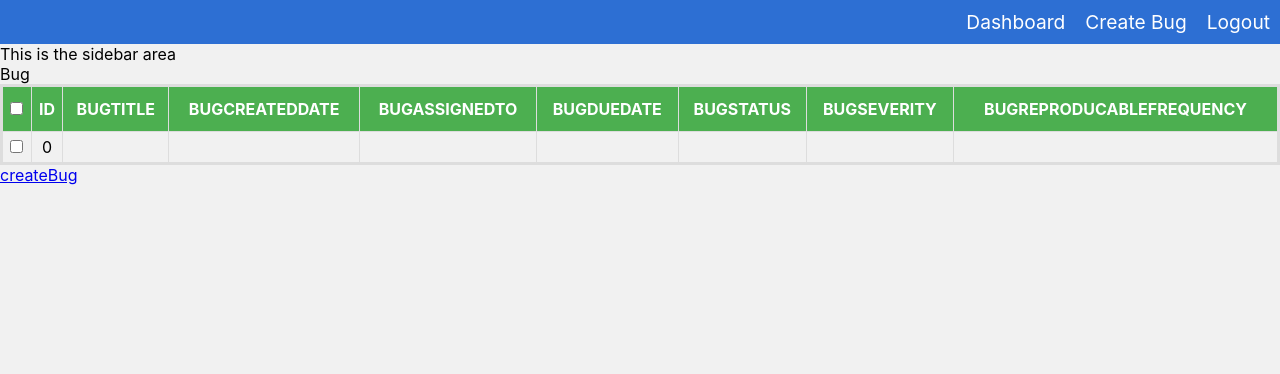
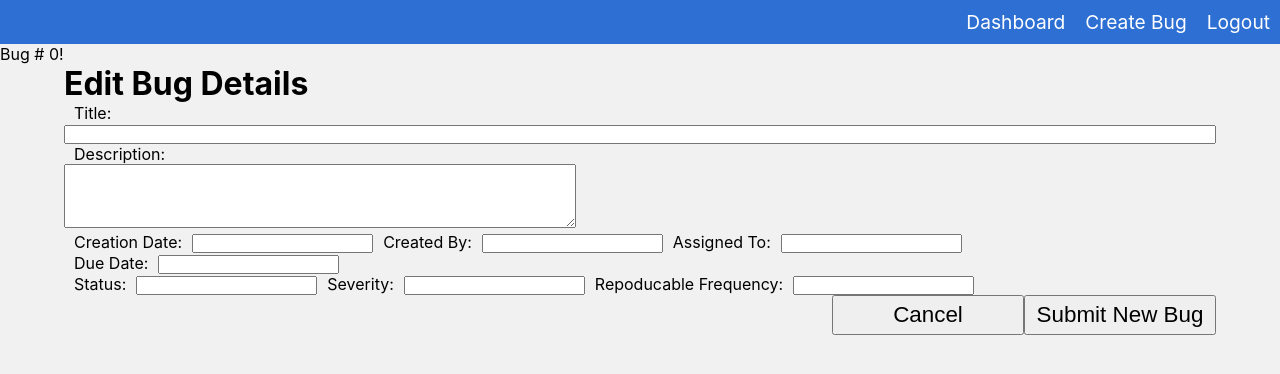
Before and after one commit to AvrahamNacher/big-bug, a React (Create React App) app: page /bug/0 in a window 1280 px wide. Shown: the top 374 px of the page. Built offline with nearby package versions, Linux system fonts and the light colour scheme.

Commit message:
page: edit bug (beginning)

```diff
--- a/src/App.css
+++ b/src/App.css
@@ -12,6 +12,22 @@
   --main-error-text-color: red;
 
   --main-standard-text-padding: 10px;
+}
+
+.flex {
+  display: flex;
+  flex-wrap: wrap;
+}
+
+.flex-even {
+  display: flex;
+  justify-content: space-evenly;
+
+}
+
+.flex-right {
+  display: flex;
+  justify-content: flex-end;
 }
 
 .dividing_line_main {
@@ -32,6 +48,13 @@
   font-weight: 700;
 }
 
+.btn {
+  min-width: 15vw;
+  max-width: 20vw;
+  font-size: 1.4rem;
+  padding: 5px;
+}
+
 * {
   margin: 0;
   padding: 0;
--- a/src/App.js
+++ b/src/App.js
@@ -15,6 +15,7 @@ import Login from './components/Login';
 import Register from './components/Register';
 import Dashboard from './components/Dashboard';
 import CreateBug from './components/CreateBug';
+import EditBug from './components/EditBug';
 
 
 import './App.css';
@@ -45,19 +46,13 @@ function App() {
           <Route path="/createBug">
             <CreateBug />
           </Route>
-          <Route path={["/bug/"]}>
-            {/* <Header user={user}/> */}
-            <Sidebar />
-            Bug
-            <BugListView bugList={bugList} setBugList ={ newList => setBugList(newList)}/>
+          <Route path="/bug/:id">
+            {/* <Sidebar /> */}
+            <EditBug />
+            {/* <BugListView bugList={bugList} setBugList ={ newList => setBugList(newList)}/> */}
           </Route>
-          {/* <Route path="/bug/">
-          </Route> */}
         </Switch>
       </Router>
-
-
-
     </div>
   );
 }
--- a/src/components/BugListView.jsx
+++ b/src/components/BugListView.jsx
@@ -26,16 +26,16 @@ export default function BugListView (props) {
                 return (
                     <tr key={id}>
                         <td><input className="bug_list_view_item bug_list_view_check_box" type="checkbox" name="mainCheckAll"></input></td>
-                        <td className = "bug_list_view_item bug_list_view_bug_id">{id}</td>
-                        <td className = "bug_list_view_item bug_list_view_bug_title">{bugTitle}</td>
+                        <td className = "bug_list_view_item bug_list_view_bug_id"><Link to={`/bug/${id}`}>{id}</Link></td>
+                        <td className = "bug_list_view_item bug_list_view_bug_title"><Link to={`/bug/${id}`}>{bugTitle}</Link></td>
                         {/* <td className = "bug_list_view_item bug_list_view_bug_description">{bugDescription}</td> */}
-                        <td className = "bug_list_view_item bug_list_view_bug_createdDate">{bugCreatedDate}</td>
+                        <td className = "bug_list_view_item bug_list_view_bug_createdDate"><Link to={`/bug/${id}`}>{bugCreatedDate}</Link></td>
                         {/* <td className = "bug_list_view_item bug_list_view_bug_createdBy">{bugCreatedBy}</td> */}
-                        <td className = "bug_list_view_item bug_list_view_bug_assignedTo">{bugAssignedTo}</td>
-                        <td className = "bug_list_view_item bug_list_view_bug_dueDate">{bugDueDate}</td>
-                        <td className = "bug_list_view_item bug_list_view_bug_status">{bugStatus}</td>
-                        <td className = "bug_list_view_item bug_list_view_bug_severity">{bugSeverity}</td>
-                        <td className = "bug_list_view_item bug_list_view_bug_reproducibleFrequency">{bugReproducableFrequency}</td>
+                        <td className = "bug_list_view_item bug_list_view_bug_assignedTo"><Link to={`/bug/${id}`}>{bugAssignedTo}</Link></td>
+                        <td className = "bug_list_view_item bug_list_view_bug_dueDate"><Link to={`/bug/${id}`}>{bugDueDate}</Link></td>
+                        <td className = "bug_list_view_item bug_list_view_bug_status"><Link to={`/bug/${id}`}>{bugStatus}</Link></td>
+                        <td className = "bug_list_view_item bug_list_view_bug_severity"><Link to={`/bug/${id}`}>{bugSeverity}</Link></td>
+                        <td className = "bug_list_view_item bug_list_view_bug_reproducibleFrequency"><Link to={`/bug/${id}`}>{bugReproducableFrequency}</Link></td>
                     </tr>
                 )}
             );
--- /dev/null
+++ b/src/components/CreateBug.css
@@ -0,0 +1,25 @@
+/* label {
+    color: red;
+} */
+
+#CreateBugForm {
+    width: 90vw;
+    margin: auto;
+}
+
+#CreateBugForm label{
+    margin: auto 10px;
+}
+
+#CreateBugForm input#bugTitle {
+    width: 90vw;
+}
+
+#CreateBugForm textarea#bugDescription {
+    width: 40vw;
+    height: 4rem;
+}
+
+#CreateBugForm input#bugDescription {
+    width: 40vw;
+}
--- a/src/components/CreateBug.jsx
+++ b/src/components/CreateBug.jsx
@@ -1,5 +1,8 @@
-import React, {useState} from 'react';
+import React, { useState } from 'react';
+import { Link } from 'react-router-dom';
 import * as db from '../backend/dbBugRequests';
+
+import './CreateBug.css';
 
 export default function CreateBug(props) {
 
@@ -19,20 +22,20 @@ export default function CreateBug(props) {
         );
     }
     const [newBug, setNewBug] = useState(resetBugFields());
-    const [submitMessage, setSubmitMessage] = useState({message:"test", messageType: "success", show:true});
+    const [submitMessage, setSubmitMessage] = useState({ message: "Enter New Bug Details", messageType: "success", show: true });
 
     const handleInput = e => {
         const { name, value } = e.target; // destructuring
-        setNewBug( { ...newBug, [name]:value });
+        setNewBug({ ...newBug, [name]: value });
     }
 
     const callback = result => {
         if (result === '1') {
             // show success message
-            setSubmitMessage({message: "New bug successfully created", messageType: "success", show: true });
+            setSubmitMessage({ message: "New bug successfully created", messageType: "success", show: true });
             setNewBug(resetBugFields());
         } else {
-            setSubmitMessage({message: `Error creating bug. (${result})`, messageType: "failure", show: true });
+            setSubmitMessage({ message: `Error creating bug. (${result})`, messageType: "failure", show: true });
         }
     }
 
@@ -42,29 +45,47 @@ export default function CreateBug(props) {
     }
 
     return (
-        <div>
-            CREATE BUG
+        <div id="CreateBugForm">
             {submitMessage.show && <h1>{submitMessage.message}</h1>}
-            <form onSubmit={ submitBug }>
-                <label htmlFor="bugTitle">Title:</label>
-                <input onChange={ handleInput } type="text" id="bugTitle" name="bugTitle" value={newBug.bugTitle}></input>
-                <label htmlFor="bugTitle">Description:</label>
-                <input onChange={ handleInput } type="text" id="bugDescription" name="bugDescription" value={newBug.bugDescription}></input>
-                <label htmlFor="bugTitle">Creation Date:</label>
-                <input onChange={ handleInput } type="text" id="bugCreatedDate" name="bugCreatedDate" value={newBug.bugCreatedDate}></input>
-                <label htmlFor="bugTitle">Created By:</label>
-                <input onChange={ handleInput } type="text" id="bugCreatedBy" name="bugCreatedBy" value={newBug.bugCreatedBy}></input>
-                <label htmlFor="bugTitle">Assigned To:</label>
-                <input onChange={ handleInput } type="text" id="bugAssignedTo" name="bugAssignedTo" value={newBug.bugAssignedTo}></input>
-                <label htmlFor="bugTitle">Due Date:</label>
-                <input onChange={ handleInput } type="text" id="bugDueDate" name="bugDueDate" value={newBug.bugDueDate}></input>
-                <label htmlFor="bugTitle">Status:</label>
-                <input onChange={ handleInput } type="text" id="bugStatus" name="bugStatus" value={newBug.bugStatus}></input>
-                <label htmlFor="bugTitle">Severity:</label>
-                <input onChange={ handleInput } type="text" id="bugSeverity" name="bugSeverity" value={newBug.bugSeverity}></input>
-                <label htmlFor="bugTitle">Repoducable Frequency:</label>
-                <input onChange={ handleInput } type="text" id="bugReproducableFrequency" name="bugReproducableFrequency" value={newBug.bugReproducableFrequency}></input>
-                <input type="submit" value="Submit New Bug"></input>
+            <form onSubmit={submitBug}>
+                <div>
+                    <label htmlFor="bugTitle">Title:</label>
+                    <input onChange={handleInput} type="text" id="bugTitle" name="bugTitle" value={newBug.bugTitle}></input>
+                </div>
+                <div>
+                    <div><label htmlFor="bugDescription">Description:</label></div>
+                    <textarea onChange={handleInput} id="bugDescription" name="bugDescription" value={newBug.bugDescription}></textarea>
+                </div>
+                <div className="flex">
+                    <div>
+                        <label htmlFor="bugCreatedDate">Creation Date:</label>
+                        <input onChange={handleInput} type="text" id="bugCreatedDate" name="bugCreatedDate" value={newBug.bugCreatedDate}></input>
+                    </div>
+                    <div>
+                        <label htmlFor="bugCreatedBy">Created By:</label>
+                        <input onChange={handleInput} type="text" id="bugCreatedBy" name="bugCreatedBy" value={newBug.bugCreatedBy}></input>
+                    </div>
+                    <div>
+                        <label htmlFor="bugAssignedTo">Assigned To:</label>
+                        <input onChange={handleInput} type="text" id="bugAssignedTo" name="bugAssignedTo" value={newBug.bugAssignedTo}></input>
+                    </div>
+                    <div>
+                        <label htmlFor="bugDueDate">Due Date:</label>
+                        <input onChange={handleInput} type="text" id="bugDueDate" name="bugDueDate" value={newBug.bugDueDate}></input>
+                    </div>
+                </div>
+                <label htmlFor="bugStatus">Status:</label>
+                <input onChange={handleInput} type="text" id="bugStatus" name="bugStatus" value={newBug.bugStatus}></input>
+                <label htmlFor="bugSeverity">Severity:</label>
+                <input onChange={handleInput} type="text" id="bugSeverity" name="bugSeverity" value={newBug.bugSeverity}></input>
+                <label htmlFor="bugReproducableFrequency">Repoducable Frequency:</label>
+                <input onChange={handleInput} type="text" id="bugReproducableFrequency" name="bugReproducableFrequency" value={newBug.bugReproducableFrequency}></input>
+                <div className="flex-right">
+                    <Link to="/">
+                    <input className="btn" type="button" value="Cancel"/>
+                    </Link>
+                    <input className="btn" type="submit" value="Submit New Bug"></input>
+                </div>
             </form>
         </div>
     )
--- /dev/null
+++ b/src/components/EditBug.jsx
@@ -0,0 +1,65 @@
+import React, { useState } from 'react';
+import { Link, useParams } from 'react-router-dom';
+
+export default function EditBug(props) {
+    const [submitMessage, setSubmitMessage] = useState({ message: "Edit Bug Details", messageType: "success", show: true });
+    const [newBug, setNewBug] = useState([]);
+    // const [newBug, setNewBug] = useState(resetBugFields());
+
+    let { id } = useParams();
+
+    const handleInput = e => {
+        const { name, value } = e.target; // destructuring
+        setNewBug({ ...newBug, [name]: value });
+    }
+
+    return (
+        <div>
+            Bug # {id}!
+            <div id="CreateBugForm">
+                {submitMessage.show && <h1>{submitMessage.message}</h1>}
+                <form>
+                {/* <form onSubmit={submitBug}> */}
+                    <div>
+                        <label htmlFor="bugTitle">Title:</label>
+                        <input onChange={handleInput} type="text" id="bugTitle" name="bugTitle" value={newBug.bugTitle}></input>
+                    </div>
+                    <div>
+                        <div><label htmlFor="bugDescription">Description:</label></div>
+                        <textarea onChange={handleInput} id="bugDescription" name="bugDescription" value={newBug.bugDescription}></textarea>
+                    </div>
+                    <div className="flex">
+                        <div>
+                            <label htmlFor="bugCreatedDate">Creation Date:</label>
+                            <input onChange={handleInput} type="text" id="bugCreatedDate" name="bugCreatedDate" value={newBug.bugCreatedDate}></input>
+                        </div>
+                        <div>
+                            <label htmlFor="bugCreatedBy">Created By:</label>
+                            <input onChange={handleInput} type="text" id="bugCreatedBy" name="bugCreatedBy" value={newBug.bugCreatedBy}></input>
+                        </div>
+                        <div>
+                            <label htmlFor="bugAssignedTo">Assigned To:</label>
+                            <input onChange={handleInput} type="text" id="bugAssignedTo" name="bugAssignedTo" value={newBug.bugAssignedTo}></input>
+                        </div>
+                        <div>
+                            <label htmlFor="bugDueDate">Due Date:</label>
+                            <input onChange={handleInput} type="text" id="bugDueDate" name="bugDueDate" value={newBug.bugDueDate}></input>
+                        </div>
+                    </div>
+                    <label htmlFor="bugStatus">Status:</label>
+                    <input onChange={handleInput} type="text" id="bugStatus" name="bugStatus" value={newBug.bugStatus}></input>
+                    <label htmlFor="bugSeverity">Severity:</label>
+                    <input onChange={handleInput} type="text" id="bugSeverity" name="bugSeverity" value={newBug.bugSeverity}></input>
+                    <label htmlFor="bugReproducableFrequency">Repoducable Frequency:</label>
+                    <input onChange={handleInput} type="text" id="bugReproducableFrequency" name="bugReproducableFrequency" value={newBug.bugReproducableFrequency}></input>
+                    <div className="flex-right">
+                        <Link to="/">
+                            <input className="btn" type="button" value="Cancel" />
+                        </Link>
+                        <input className="btn" type="submit" value="Submit New Bug"></input>
+                    </div>
+                </form>
+            </div>
+        </div>
+    )
+}
--- a/src/components/Register.css
+++ b/src/components/Register.css
@@ -14,16 +14,3 @@
     justify-content: center;
     /* align-items: center; */
 }
-
-#registerContainer input {
-    min-width: 15vw;
-    max-width: 20vw;
-    font-size: 1.4rem;
-    padding: 5px;
-}
-
-#registerContainer div {
-    display: flex;
-    justify-content: space-evenly;
-
-}
--- a/src/components/Register.jsx
+++ b/src/components/Register.jsx
@@ -24,22 +24,22 @@ export default function Register(props) {
     return (
         <div id="register">
             <div id="registerContainer">
-                <div>
-                    <input onInput={handleInput} name="firstName" type="text" placeholder="First Name"></input>
-                    <input onInput={handleInput} name="lastName" type="text" placeholder="Last Name"></input>
+                <div className="flex-even">
+                    <input className="btn" onInput={handleInput} name="firstName" type="text" placeholder="First Name"></input>
+                    <input className="btn" onInput={handleInput} name="lastName" type="text" placeholder="Last Name"></input>
                 </div>
-                <div>
-                    <input onInput={handleInput} name="email" type="email" placeholder="Email"></input>
-                    <input onInput={handleInput} name="pwd" type="password" placeholder="Password"></input>
+                <div className="flex-even">
+                    <input className="btn" onInput={handleInput} name="email" type="email" placeholder="Email"></input>
+                    <input className="btn" onInput={handleInput} name="pwd" type="password" placeholder="Password"></input>
                 </div>
-                <div>
+                <div className="flex-even">
                     <span></span>
-                    <input onInput={handleInput} name="pwdConfirm" type="password" placeholder="Confirm Password"></input>
+                    <input className="btn" onInput={handleInput} name="pwdConfirm" type="password" placeholder="Confirm Password"></input>
                 </div>
-                <input onInput={handleInput} name="phone" type="text" placeholder="Phone"></input>
-                <div>
-                    <Link to="/"><input className="button" type="button" value="Back"></input></Link>
-                    <input className="button" onClick={() => register()} type="button" value="Create Account"></input>
+                <input className="btn" onInput={handleInput} name="phone" type="text" placeholder="Phone"></input>
+                <div className="flex-even">
+                    <Link to="/"><input className="btn" type="button" value="Back"></input></Link>
+                    <input className="btn" onClick={() => register()} type="button" value="Create Account"></input>
                 </div>
             </div>
 
```
